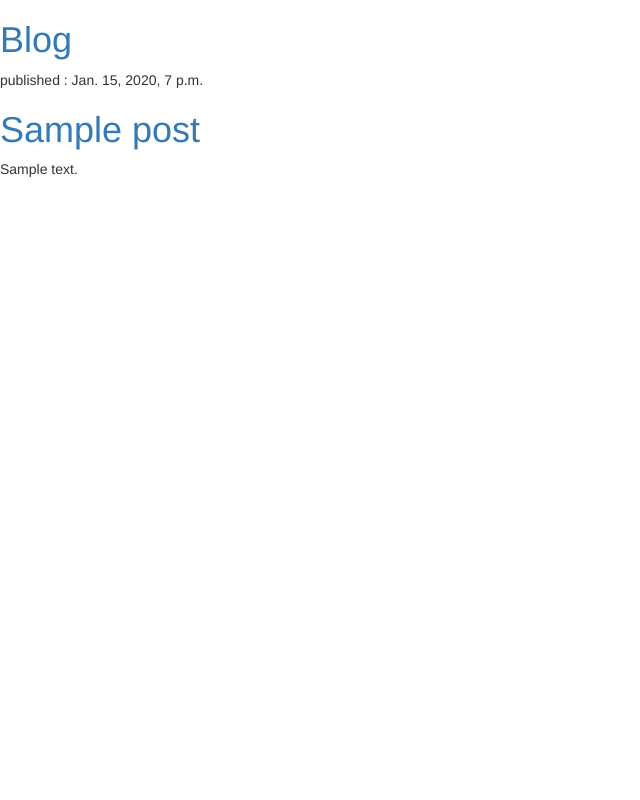
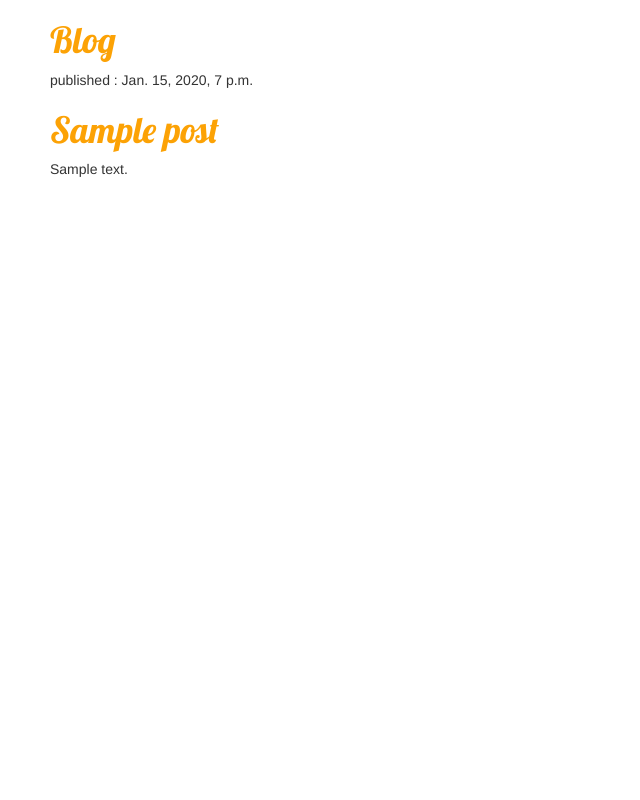
Before and after one commit to Naruu/DjangoProject, a Django app: template blog/templates/blog/post_list.html in a window 1280 px wide. Shown: the whole page, without its empty margins (0-640 px from the left). Run offline with Django 3.2, Linux system fonts and the light colour scheme; the template is opened without the code that fills it: values that come from a table or form of the project are taken from there, others are empty; tables that the repository leaves empty hold one stand-in row (values such as "Sample post"); some libraries are stand-ins or nearby versions.

Commit message:
Making my own css

```diff
--- /dev/null
+++ b/blog/static/css/blog.css
@@ -0,0 +1,8 @@
+h1 a {
+    color : #FCA205;
+    font-family : 'Lobster';
+}
+
+body {
+    padding-left : 50px;
+}
--- a/blog/templates/blog/post_list.html
+++ b/blog/templates/blog/post_list.html
@@ -1,7 +1,13 @@
+{% load staticfiles %}
+<html>
 <head>
-    <link rel="stylesheet" href="//maxcdn.bootstrapcdn.com/bootstrap/3.2.0/css/bootstrap.min.css"
-    <link rel="stylesheet" href="//maxcdn.bootstrapcdn.com/bootstrap/3.2.0/css/bootstrap-theme.min.css"
+    <title>Hey Blog</title>
+    <link rel="stylesheet" href="//maxcdn.bootstrapcdn.com/bootstrap/3.2.0/css/bootstrap.min.css">
+    <link rel="stylesheet" href="//maxcdn.bootstrapcdn.com/bootstrap/3.2.0/css/bootstrap-theme.min.css">
+    <link rel="stylesheet" href="{% static 'css/blog.css' %}">
+    <link href="//fonts.googleapis.com/css?family=Lobster&subset=latin,latin-ext" rel="stylesheet" type="text/css">
 </head>
+<body>
     <div>
         <h1><a href = "/"> Blog </a></h1>
     </div>
@@ -14,3 +20,5 @@
     </div>
     {% endfor %}
     </div>
+</body>
+</html>
```
Lines whose indentation alone changed are shown as unchanged.
